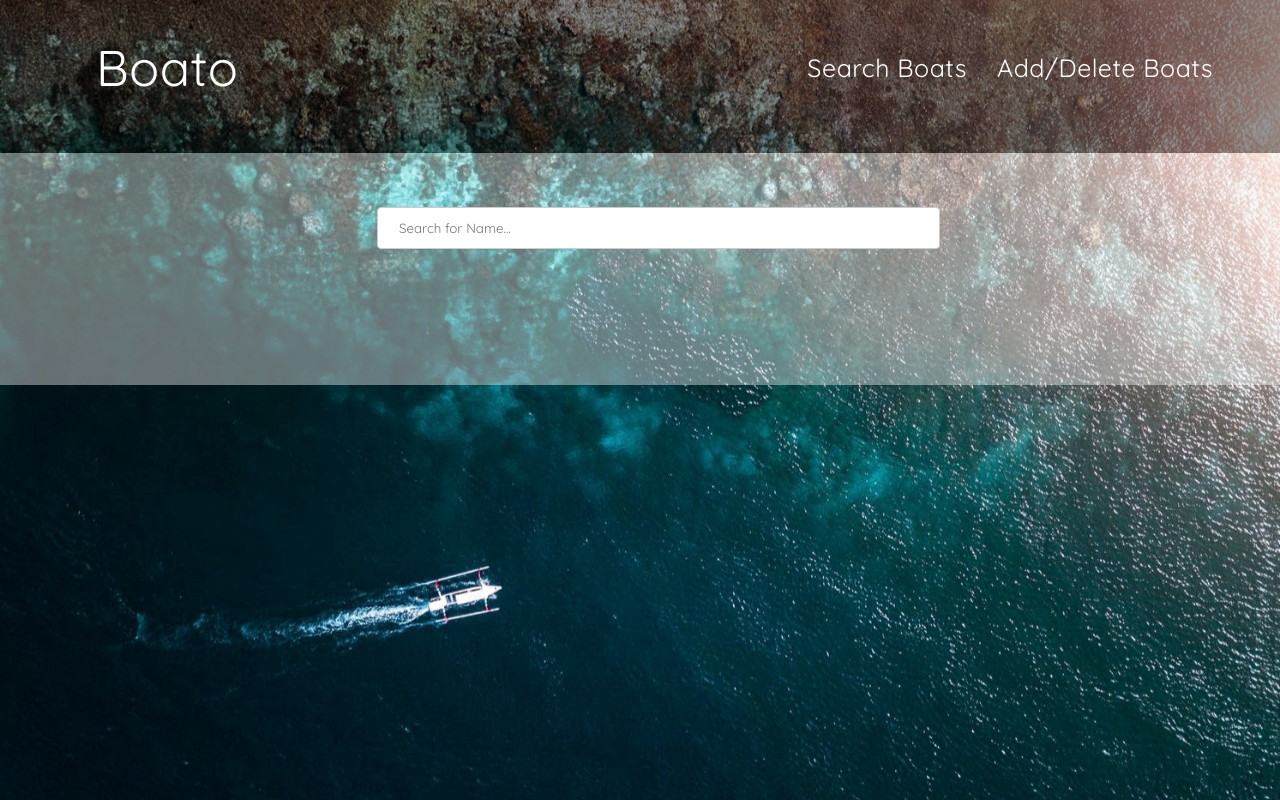
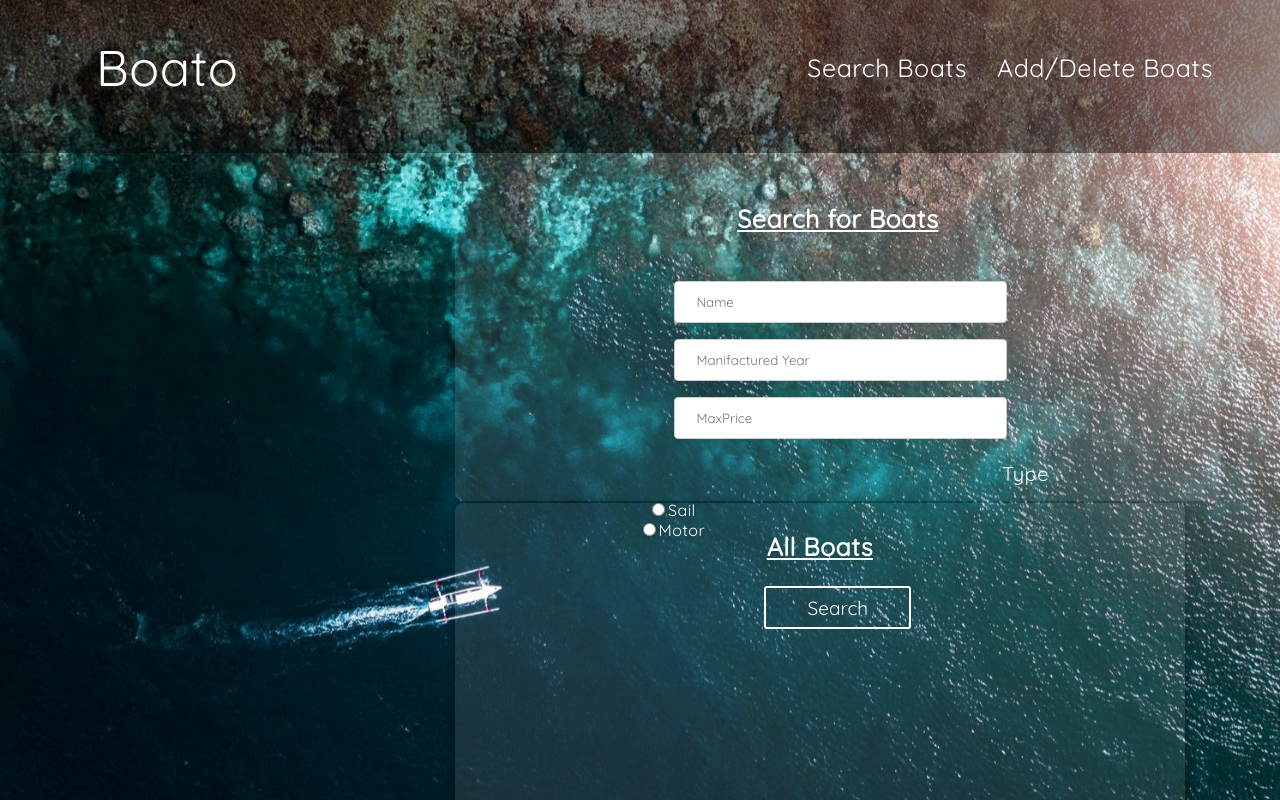
Before and after one commit to AngelicMob/boat-assignment, a React (Create React App) app: page / in a window 1280 px wide. Built offline with nearby package versions, Linux system fonts and the light colour scheme.

Commit message:
add, delete, filter, list css added

```diff
--- a/src/components/BoatFilter.jsx
+++ b/src/components/BoatFilter.jsx
@@ -3,25 +3,75 @@ import styled from "styled-components";
 
 const FilterContent = styled.div`
     width: 100%;
+    height: 31vh;
+    background-color: rgba(255,255,255,0.1);
+    padding: 50px 50px 50px 50px;
+    width: 52%;
+    margin-left: 455px;
+    border-radius: 8px;
+  h3 {
+    color: white;
+    font-size: 25px;
+    text-decoration: underline;
+    margin: 0px;
+    margin-bottom: 39px;
+
+  }
+
+  .type-of-boat {
+
+    height: 75px;
+    width: 50%;
+    display: block;
+    box-sizing: border-box;
+    color: white;
+
+  .type-input {
+    font-size: 20px;
+    color: white;
+    display: block;
+    cursor: pointer;
+    margin: 14px;
+    margin-left: 497px
+}
+  label {
+    cursor: pointer;
+  }
+}
+
+
 `;
 
 const BoatInput = styled.input`
-    width: 44%;
+    width: 50%;
     padding: 12px 21px;
     outline: none;
     display: inline-block;
     border: 1px solid #ccc;
     border-radius: 4px;
     box-sizing: border-box;
-    margin: 54px;
-    margin-left: 91px;
+    margin: 8px;
+    margin-left: 14px;
 
     BoatInput[type="text"]:focus,
     :focus {
       box-shadow: 0 0 5px rgba(81, 203, 238, 1);
       border: 1px solid rgba(81, 203, 238, 1);
     }
+`;
 
+const SearchButton = styled.div`
+   .search-button {
+    height: 43px;
+    width: 147px;
+    margin: 50px;
+    color: white;
+    font-size: 19px;
+    background: transparent;
+    border: 2px solid white;
+    border-radius: 3px;
+    cursor: pointer;
+   }
 `;
 
 export default function BoatFilter() {
@@ -29,7 +79,37 @@ export default function BoatFilter() {
     return (
         <div>
             <FilterContent>
-                <BoatInput placeholder="Search for Name..."></BoatInput>
+            <h3>Search for Boats</h3>
+
+            <div className ="name-input">
+              <BoatInput id="name" type ="text" placeholder ="Name"></BoatInput>
+              <label for="name"></label>
+
+            </div>
+
+            <div class="mani-input">
+                <BoatInput id="mani" type ="text" placeholder ="Manifactured Year"></BoatInput>
+                <label for="mani"></label>
+            </div>
+
+
+            <div className ="price-input">
+              <BoatInput id="price" type ="text" placeholder ="MaxPrice"></BoatInput>
+              <label for="price"></label>
+            </div>
+
+              <div className ="type-of-boat">
+                  <label className="type-input" for="type">Type</label>
+                      <div className ="type">
+                            <input type="radio" id="sail" value="sail"name="choice"></input>
+                            <label for="sail">Sail</label>
+                            <br></br>
+                            <input type="radio" id="motor" value="motor"name="choice"></input>
+                            <label for="motor">Motor</label>
+                            <br></br>
+                      </div>
+              </div>
+            <SearchButton><button className="search-button" type="button">Search</button></SearchButton>
           </FilterContent>
         </div>
     )
--- a/src/components/BoatList.jsx
+++ b/src/components/BoatList.jsx
@@ -1,54 +1,33 @@
 import React, {useState, useEffect} from 'react';
 import styled from "styled-components";
 
-const BoatInfo = styled.div `
 
-    div.card-container {
-        border-bottom: 1px solid grey;
-        background-color: rgba(0,0,0, 0.30);
-        color: white;
-        display: flex;
-        justify-content: center;
-        padding: 10px;
+const BoatListStyle = styled.div`
 
-      }
-    div.card-container:nth-child(odd){
-        border-right: 1px solid grey;
-      }
+  box-shadow: 1px 4px 8px 2px rgba(0, 0, 0, 0.2);
+  border-radius: 8px;
+  margin-top: 2px;
+  margin-bottom: 50px;
+  margin-left: auto;
+  margin-right: auto;
+  transition: 0.1s;
+  padding: 25px;
+  -moz-box-sizing: border-box;
+  -webkit-box-sizing: border-box;
+  box-sizing: border-box;
+  height: 48vh;
+  background-color: rgba(255,255,255,0.1);
+  padding: 50px 50px 50px 50px;
+  width: 57%;
+  margin-left: 455px;
 
-    div.boats {
-      display: flex;
-      flex-direction: column;
-      justify-content: flex-start;
-      align-items: center;
-      margin-left: 0;
-
-    }
-
-
-    .boats > .info-cards {
-      display: flexbox;
-      justify-content: flex-start;
-      margin-top: 28px;
-      border-bottom: 1px solid grey;
-    }
-
-    .info-cards {
-        text-align: left;
-        line-height: 37px;
-        margin: 1em;
-    }
-`;
-
-
-const BoatCard = styled.div`
-
-  background-color: rgba(255, 255, 255, 0.4);
-`;
-
-const ListStyle = styled.div`
-
-width: 100%;
+  h3 {
+    color: white;
+    font-size: 25px;
+    text-decoration: underline;
+    margin: -22px;
+    margin-bottom: 39px;
+  }
 
 .list {
 
@@ -60,9 +39,7 @@ width: 100%;
   border-bottom-left-radius: 25px;
   border-bottom-right-radius: 25px;
   padding-top: 40px;
-}
-
-  .list::-webkit-scrollbar {
+  ::-webkit-scrollbar {
   width: 0px;
   background: transparent;
 }
@@ -76,63 +53,38 @@ width: 100%;
 ::-webkit-scrollbar-thumb {
   background: rgb(61, 60, 60);
 }
+}
+
+
 
 `;
 
-const pageUrl =
-function GetBoats(setBoat, pageUrl) {
+//const pageUrl = something;
 
-
-}
+//function GetBoats(setBoat, pageUrl) {
+//}
 
 /*The */
-export default function BoatList(boats) {
+export default function BoatList() {
 
-    const [boat, setBoat] = useState('');
+   // const [boat, setBoat] = useState('');
 
-    useEffect(() => {
+   // useEffect(() => {
 
-      GetBoats(setBoats, pageUrl);
+     // GetBoats(setBoats, pageUrl);
 
-      // eslint-disable-next-line
-    }, []);
+      // eslint-disable-next-line}, []);
 
-    console.log(Array.isArray(boats))
-    console.log(boats)
-
-    const boatList = boats
-
-    .map((e) => (
-
-     <BoatCard>
-        <BoatInfo>
-          <div className='card' key={e._id}>
-                <div className='card-container'>
-                      <div className ="boats">
-
-                        <div className ="info-cards">
-                          <div>Name: {e.name}</div>
-                          <div> Eye-color: {e.eye_color}</div>
-                          <div> Age: {e.birth_year}</div>
-                          <div> Hair-color: {e.hair_color}</div>
-                        </div>
-
-                      </div>
-                  </div>
-          </div>
-        </BoatInfo>
-      </BoatCard>
-    ))
-
+   // console.log(Array.isArray(boats))
+    // console.log(boats)
 
     return (
 
-        <ListStyle>
-
+        <BoatListStyle>
+              <h3>All Boats</h3>
               <div className ="list">
-                  {boatList}
               </div>
-        </ListStyle>
+        </BoatListStyle>
 
     );
   }
--- a/src/components/DeleteBoat.jsx
+++ b/src/components/DeleteBoat.jsx
@@ -30,7 +30,6 @@ const DeleteBackground = styled.div`
   }
 `;
 const DeleteContent = styled.div`
-
     height: 385px;
     width: 1114px;
     margin: -39px;
@@ -55,7 +54,9 @@ const DeleteContent = styled.div`
             padding: 25px 30px;
             display: flex;
             justify-content: space-between;
-            margin-bottom: 25px;
+            margin-bottom: 10px;
+            margin-left: -40px;
+            margin-right: 10px;
         }
         .table-header {
             background-color: #95A5A6;
--- a/src/components/landingpage.jsx
+++ b/src/components/landingpage.jsx
@@ -1,13 +1,12 @@
 import React from 'react';
 import styled from "styled-components";
-// import BoatList from './BoatList';
+import BoatList from './BoatList';
 import BoatFilter from './BoatFilter';
 
 
 const LandingPageStyle = styled.div`
   width:100%;
   height: 100%;
-  background-color: rgba(255, 255, 255, 0.4);
   height: 29vh;
 
 `;
@@ -26,6 +25,7 @@ export default function LandingPage() {
         <LandingPageContent>
             <LandingPageStyle>
                   <BoatFilter></BoatFilter>
+                  <BoatList></BoatList>
             </LandingPageStyle>
         </LandingPageContent>
 
```
Lines whose indentation alone changed are shown as unchanged.
